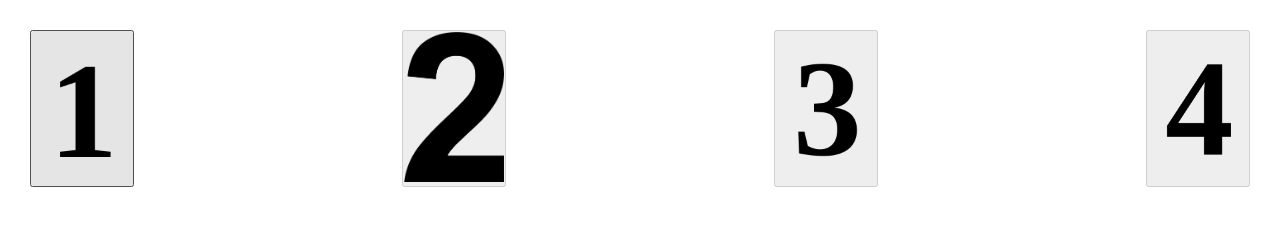
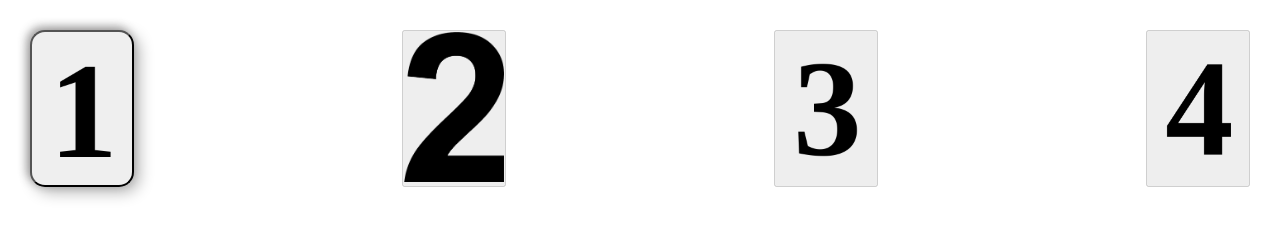
Before and after one commit to asdeiva/diceGame, a plain HTML site: page index.html in a window 1280 px wide. In both pictures the pointer is over the button 82 px from the left and 108 px from the top of the page. Drawn offline with Linux system fonts and the light colour scheme.

Commit message:
Update style.css

```diff
--- a/style.css
+++ b/style.css
@@ -25,7 +25,6 @@
   border-radius: 4px;
   box-sizing: border-box;
 }
-
 .user_Reg_Form #regBtn {
   width: 30%;
   background-color: #4caf50;
@@ -40,8 +39,10 @@
   width: 100px;
   cursor: pointer;
 }
-.left_panel img:active {
-  opacity: 0.8;
+
+.active, .btn:hover{
+  box-shadow: -3px -3px 10px rgba(58, 56, 56, 0.479),5px 5px 15px rgba(0,0,0,0.3);
+  border-radius: 15px;
 }
 .user_info {
   display: none;
```
